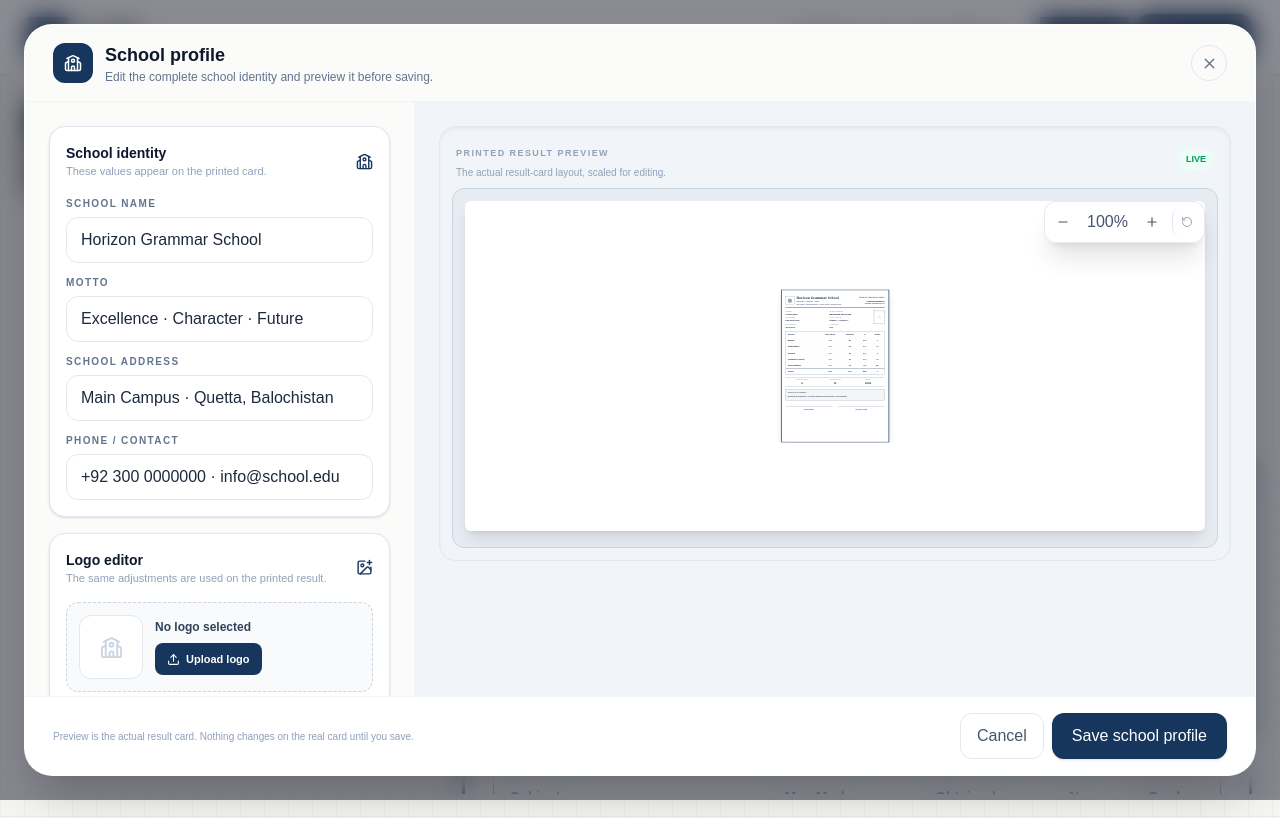
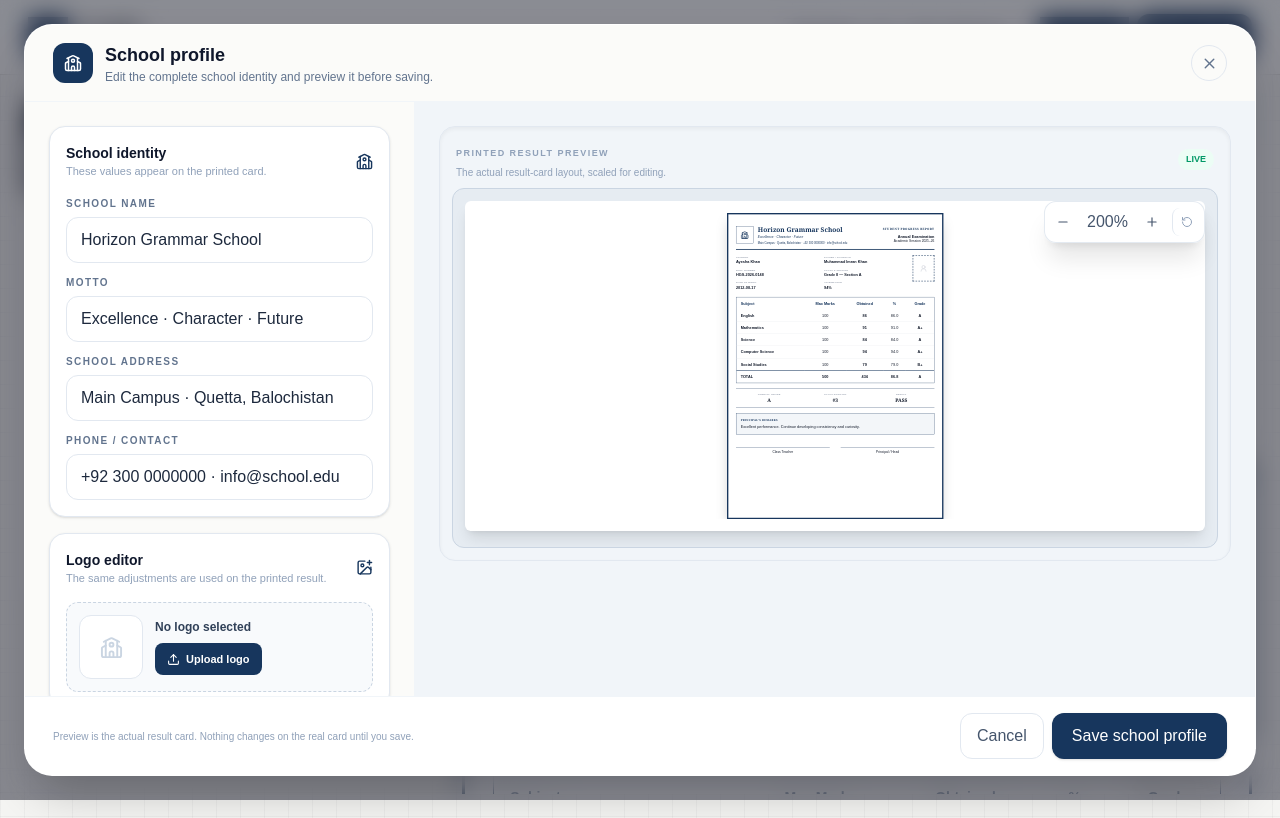
Before and after one commit to merajNizBaloch/gradly, a Next.js app: page / in a window 1280 px wide. Both pictures are taken after a click on the button "School". Built offline with nearby package versions, Linux system fonts and the light colour scheme.

Commit message:
Set overlay zoom default to 200% and maximum to 400%

```diff
--- a/src/app/components/overlay-zoom.tsx
+++ b/src/app/components/overlay-zoom.tsx
@@ -7,7 +7,7 @@ import { useEffect, useState } from "react";
 export default function OverlayZoom() {
   const [target, setTarget] = useState<HTMLElement | null>(null);
   const [portalHost, setPortalHost] = useState<HTMLElement | null>(null);
-  const [zoom, setZoom] = useState(100);
+  const [zoom, setZoom] = useState(200);
   const [position, setPosition] = useState({ x: 0, y: 0 });
 
   useEffect(() => {
@@ -25,7 +25,7 @@ export default function OverlayZoom() {
       }
 
       if (!next) {
-        setZoom(100);
+        setZoom(200);
         setPosition({ x: 0, y: 0 });
       }
     };
@@ -111,8 +111,8 @@ export default function OverlayZoom() {
 
   if (!portalHost) return null;
 
-  const changeZoom = (amount: number) => setZoom((value) => Math.min(300, Math.max(50, value + amount)));
-  const resetZoom = () => setZoom(100);
+  const changeZoom = (amount: number) => setZoom((value) => Math.min(400, Math.max(50, value + amount)));
+  const resetZoom = () => setZoom(200);
   const resetPosition = () => setPosition({ x: 0, y: 0 });
 
   return createPortal(
```
